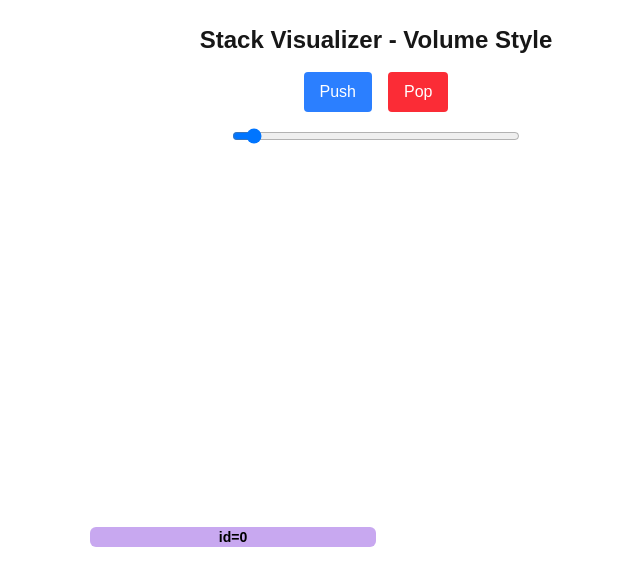
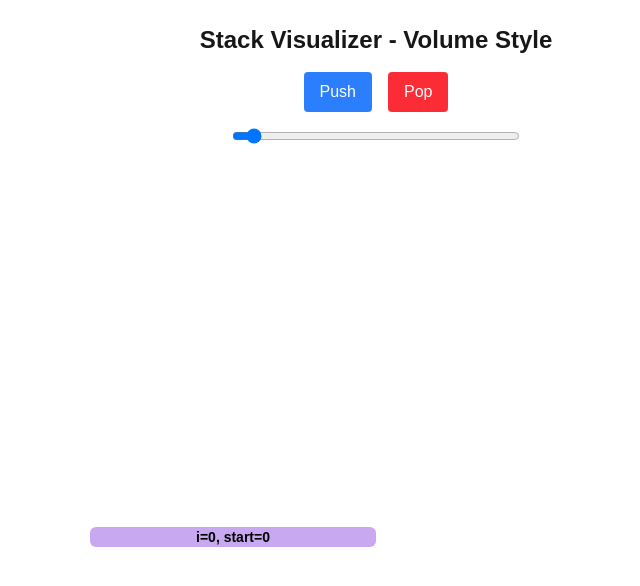
Before and after one commit to goomyman/leetcodewizard, a Next.js app in the folder Prototypes/stack-visualizer/: page / in a window 1280 px wide. Both pictures are taken after a click on the button "Push". Shown: the top 586 px of the page, without its empty margins (264-904 px from the left). Built offline with nearby package versions, Linux system fonts and the light colour scheme.

Commit message:
Working promise code

```diff
--- a/Prototypes/stack-visualizer/src/app/stack/StackControl.tsx
+++ b/Prototypes/stack-visualizer/src/app/stack/StackControl.tsx
@@ -3,19 +3,13 @@
 import { useRef, useState } from "react";
 import { AnimatePresence } from "framer-motion";
 import StackItem from "./StackItem";
-import { StackItemType } from "./StackItemConstants";
+import { StackItemType, STACK_ITEM_HEIGHT } from "./StackItemConstants";
 
 export default function StackControl() {
   const [stack, setStack] = useState<StackItemType[]>([]);
   const [stackSize, setStackSize] = useState<number>(0);
 
   const nextIdRef = useRef<number>(0);
-  const timeoutsRef = useRef<number[]>([]);
-
-  const clearAllTimeouts = () => {
-    timeoutsRef.current.forEach((t) => clearTimeout(t));
-    timeoutsRef.current = [];
-  };
 
   const getRandomColor = () =>
     `hsl(${Math.floor(Math.random() * 360)}, 70%, 80%)`;
@@ -23,7 +17,6 @@ export default function StackControl() {
   const pushItem = () => {
     if (stack[0]?.state === "halfPush" || stack[0]?.state === "halfPop") {
       setStack((prev) => {
-        if (!prev.length) return prev;
         const next = [...prev];
         next[0] = { ...next[0], state: "fullPush" };
         return next;
@@ -33,7 +26,8 @@ export default function StackControl() {
 
     const id = nextIdRef.current++;
     const newItem: StackItemType = {
-      id,
+      i: id,
+      start: id, // just using id as start for now
       color: getRandomColor(),
       state: "halfPush",
     };
@@ -51,56 +45,10 @@ export default function StackControl() {
     }
 
     setStack((prev) => {
-      if (!prev.length) return prev;
       const next = [...prev];
       next[0] = { ...next[0], state: "halfPop" };
       return next;
     });
-  };
-
-  const handleSliderChange = (e: React.ChangeEvent<HTMLInputElement>) => {
-    const value = Number(e.target.value);
-    clearAllTimeouts();
-
-    if (value > stack.length) {
-      const delta = value - stack.length;
-      for (let i = 0; i < delta; i++) {
-        const id = nextIdRef.current++;
-        const newItem: StackItemType = {
-          id,
-          color: getRandomColor(),
-          state: "halfPush",
-        };
-        setStack((prev) => [newItem, ...prev]);
-
-        const t = window.setTimeout(() => {
-          setStack((prev) =>
-            prev.map((it) => (it.id === id ? { ...it, state: "fullPush" } : it))
-          );
-        }, 250 + i * 150);
-        timeoutsRef.current.push(t);
-      }
-    } else if (value < stack.length) {
-      const delta = stack.length - value;
-      for (let i = 0; i < delta; i++) {
-        const t1 = window.setTimeout(() => {
-          setStack((prev) => {
-            if (!prev.length) return prev;
-            const next = [...prev];
-            next[0] = { ...next[0], state: "halfPop" };
-            return next;
-          });
-        }, i * 180);
-        timeoutsRef.current.push(t1);
-
-        const t2 = window.setTimeout(() => {
-          setStack((prev) => prev.slice(1));
-        }, 250 + i * 180);
-        timeoutsRef.current.push(t2);
-      }
-    }
-
-    setStackSize(value);
   };
 
   return (
@@ -127,14 +75,19 @@ export default function StackControl() {
         min="0"
         max="20"
         value={stackSize}
-        onChange={handleSliderChange}
+        onChange={(e) => {
+          const value = Number(e.target.value);
+          if (value > stack.length) pushItem();
+          else if (value < stack.length) popItem();
+          setStackSize(value);
+        }}
         className="w-72 mb-6"
       />
 
       <div className="stack-container flex flex-col justify-end items-center w-72 h-96 border border-transparent">
         <AnimatePresence>
           {stack.map((item) => (
-            <StackItem key={item.id} item={item} />
+            <StackItem key={item.i} item={item} />
           ))}
         </AnimatePresence>
       </div>
--- a/Prototypes/stack-visualizer/src/app/stack/StackItem.tsx
+++ b/Prototypes/stack-visualizer/src/app/stack/StackItem.tsx
@@ -1,18 +1,19 @@
 "use client";
 
 import { motion } from "framer-motion";
-import { STACK_ITEM_HEIGHT, StackItemType } from "./StackItemConstants";
+import { StackItemType, STACK_ITEM_HEIGHT } from "./StackItemConstants";
 
-interface Props {
-  item: StackItemType;
-}
+export default function StackItem({ item }: { item: StackItemType }) {
+  const { i, start, color, state } = item;
 
-export default function StackItem({ item }: Props) {
-  const { color, state } = item;
+  const getTarget = () => {
+    if (state === "halfPush") return { x: "-50%", opacity: 1 };
+    if (state === "halfPop") return { x: "50%", opacity: 1 };
+    return { x: 0, opacity: 1 };
+  };
 
-  const targetX =
-    state === "halfPush" ? "-50%" : state === "halfPop" ? "50%" : "0%";
-  const initialX = state === "halfPush" ? "-100%" : state === "halfPop" ? "0%" : "0%";
+  const initial =
+    state === "halfPush" ? { x: "-100%", opacity: 0 } : { opacity: 0, y: 10 };
 
   const isAbsolute = state === "halfPush" || state === "halfPop";
 
@@ -20,22 +21,23 @@ export default function StackItem({ item }: Props) {
     <motion.div layout className="w-full mb-1" style={{ height: STACK_ITEM_HEIGHT }}>
       <div className="relative w-full h-full">
         <motion.div
-          initial={{ x: initialX, opacity: 0 }}
-          animate={{ x: targetX, opacity: 1 }}
+          initial={initial}
+          animate={getTarget()}
           exit={{ opacity: 0 }}
-          transition={{ type: "spring", stiffness: 200, damping: 20, duration: 0.45 }}
+          transition={{ duration: 0.45, type: "spring", stiffness: 200, damping: 20 }}
           style={{
             position: isAbsolute ? "absolute" : "relative",
-            top: 0,
             left: 0,
             right: 0,
+            top: 0,
             bottom: 0,
+            backgroundColor: color,
             height: "100%",
-            backgroundColor: color,
           }}
           className="rounded-md flex justify-center items-end text-sm font-bold text-black"
+          title={`i=${i}, start=${start}`}
         >
-          {`id=${item.id}`}
+          {`i=${i}, start=${start}`}
         </motion.div>
       </div>
     </motion.div>
```
Also changed, not shown: Prototypes/stack-visualizer/src/app/stack/StackItemConstants.ts (+4 -4 lines).
